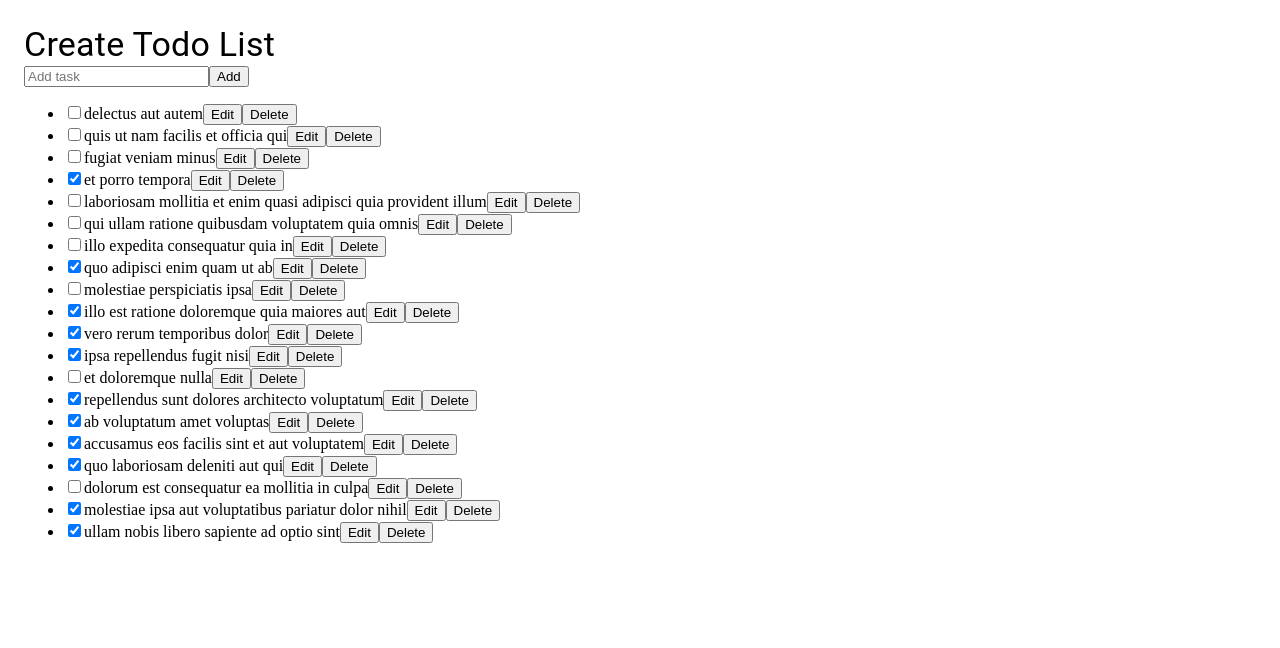
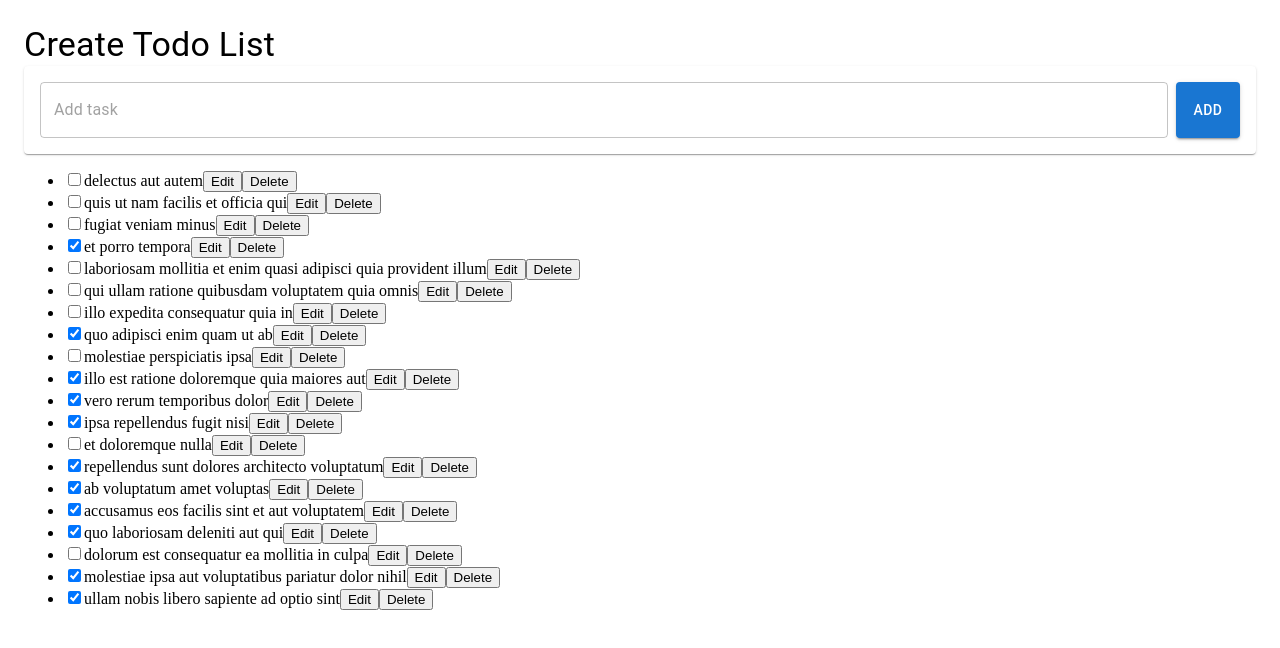
Before and after one commit to dmytro-iovenko/ralab-320h.9.1, a React (Vite) app: page / in a window 1280 px wide. Shown: the top 648 px of the page. Built offline with nearby package versions, Linux system fonts and the light colour scheme.

Commit message:
style add task form

```diff
--- a/src/components/AddTaskForm.jsx
+++ b/src/components/AddTaskForm.jsx
@@ -1,13 +1,16 @@
 import { useRef } from "react";
 import AddButton from "./AddTaskForm/AddButton";
 import AddTaskInput from "./AddTaskForm/AddTaskInput";
+import { Box, Paper } from "@mui/material";
 
 export default function AddTaskForm({ dispatch }) {
   let newTaskRef = useRef(null);
   return (
-    <section>
-      <AddTaskInput ref={newTaskRef} />
-      <AddButton taskRef={newTaskRef} dispatch={dispatch} />
-    </section>
+    <Paper style={{ padding: "16px", marginBottom: "16px" }}>
+      <Box display="flex" alignItems="center">
+        <AddTaskInput ref={newTaskRef} style={{ flexGrow: 1, marginRight: "8px" }} />
+        <AddButton taskRef={newTaskRef} dispatch={dispatch} />
+      </Box>
+    </Paper>
   );
 }
--- a/src/components/AddTaskForm/AddButton.jsx
+++ b/src/components/AddTaskForm/AddButton.jsx
@@ -1,3 +1,5 @@
+import { Button } from "@mui/material";
+
 export default function AddButton({ taskRef, dispatch }) {
   function handleClick(e) {
     e.preventDefault();
@@ -5,5 +7,9 @@ export default function AddButton({ taskRef, dispatch }) {
     taskRef.current.value = "";
     dispatch({ type: "add", payload: { title } });
   }
-  return <button onClick={handleClick}>Add</button>;
+  return (
+    <Button variant="contained" onClick={handleClick} color="primary" style={{ height: "56px" }}>
+      Add
+    </Button>
+  );
 }
--- a/src/components/AddTaskForm/AddTaskInput.jsx
+++ b/src/components/AddTaskForm/AddTaskInput.jsx
@@ -1,7 +1,8 @@
 import { forwardRef } from "react";
+import { TextField } from "@mui/material";
 
 function AddTaskInput(props, ref) {
-  return <input type="text" placeholder="Add task" {...props} ref={ref} />;
+  return <TextField variant="outlined" placeholder="Add task" {...props} inputRef={ref} />;
 }
 
 export default forwardRef(AddTaskInput);
```
